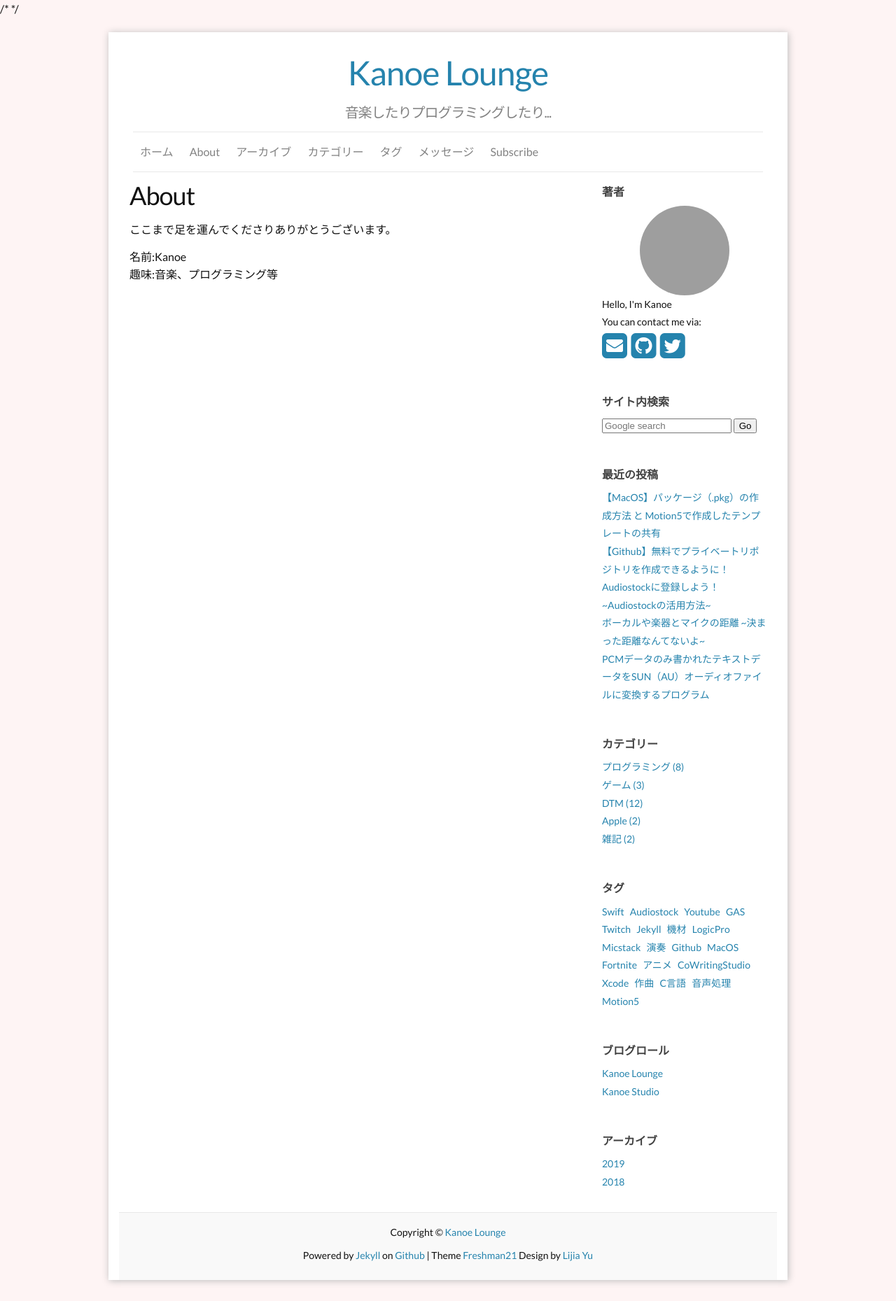
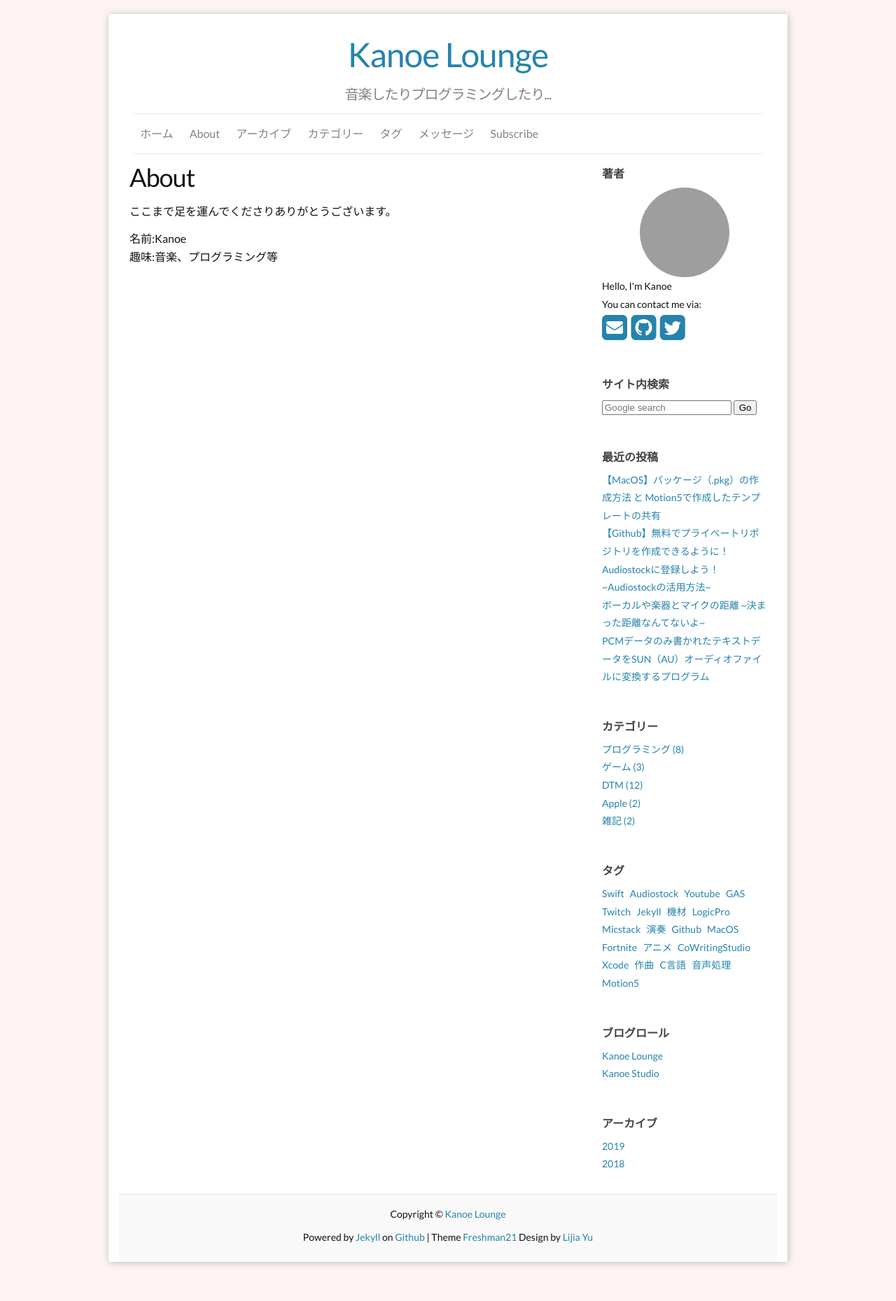
Before and after one commit to KanoeGitHub/website_02, a Jekyll site: the page built from b_about.md, in a window 1280 px wide. Shown: the whole page at 70% size. Built offline with Jekyll 4.4.1, drawn with Linux system fonts in a browser that asks for light colours; comment, search, counter and statistics services are not loaded; after the commit the page ends 1833 px from its top, so only the background shows below that; grey boxes are pictures that could not be loaded.

Commit message:
deleat http

```diff
--- a/_config.yml
+++ b/_config.yml
@@ -6,7 +6,7 @@ email:
 description: "音楽したりプログラミングしたり..."
 keywords: "DTM, Mac, プログラミング, ゲーム, 音楽"
 baseurl: "" # the subpath of your site, e.g. /blog/
-url: "http://blog.kanoe.studio/" # the base hostname & protocol for your site
+url: "https://blog.kanoe.studio/" # the base hostname & protocol for your site
 locale: ja_JP
 
 ### Personal info and site tools info:
--- a/_includes/ban.js
+++ b/_includes/ban.js
@@ -1,4 +1,4 @@
- /*
+
 <script type='text/javascript'>
 var blocklink = ['http://humanorightswatch.org','http://o-o-6-o-o.com','http://darodar.com','http://blackhatworth.com','http://hulfingtonpost.com','http://bestwebsitesawards.com','http://darodar.com','http://buttons-for-website.com','http://ilovevitaly.co','http://semalt.com','http://priceg.com','http://simple-share-buttons.com','http://googlsucks.com','http://4webmasters.org','http://aliexpress.com','http://addons.mozilla.org/en-US/firefox/addon/ilovevitaly/','http://free-share-buttons.com','http://buttons-for-your-website.com','http://theguardlan.com','http://buy-cheap-online.info','http://best-seo-offer.com','http://4webmasters.org','http://trafficmonetize.org','http://howtostopreferralspam.eu','http://ilovevitaly.com','http://sanjosestartups.com','http://free-social-buttons.com','http://best-seo-offer.com','http://guardlink.org','http://www.event-tracking.com','http://www3.free-social-buttons.com','http://www1.free-social-buttons.com','http://www2.free-social-buttons.com','http://websites-reviews.com','http://floating-share-buttons.com','http://satellite.maps.ilovevitaly.com','http://free-social-buttons.com','http://www.event-tracking.com','http://erot.co'];
 for (var b = blocklink.length; b--;) {
@@ -6,5 +6,3 @@ for (var b = blocklink.length; b--;) {
     window.location = "http://www.google.com";
 }
 </script>
-
-*/
--- a/_includes/google_search.js
+++ b/_includes/google_search.js
@@ -2,7 +2,7 @@
 function search_google()
 {
   var query = document.getElementById("google-search").value;
-  window.open("http://google.com/search?q=" + query
+  window.open("https://google.com/search?q=" + query
       + "%20site:" + "{{site.url}}");
 }
 </script>
--- a/_sass/_layout.scss
+++ b/_sass/_layout.scss
@@ -19,7 +19,7 @@
     &:visited
     &:hover {
       color: $brand-top-color; //$grey-color-dark
-      border-bottom: 1px hidden;
+      border-bottom: hidden;
       text-decoration: none;
     }
   }
```
